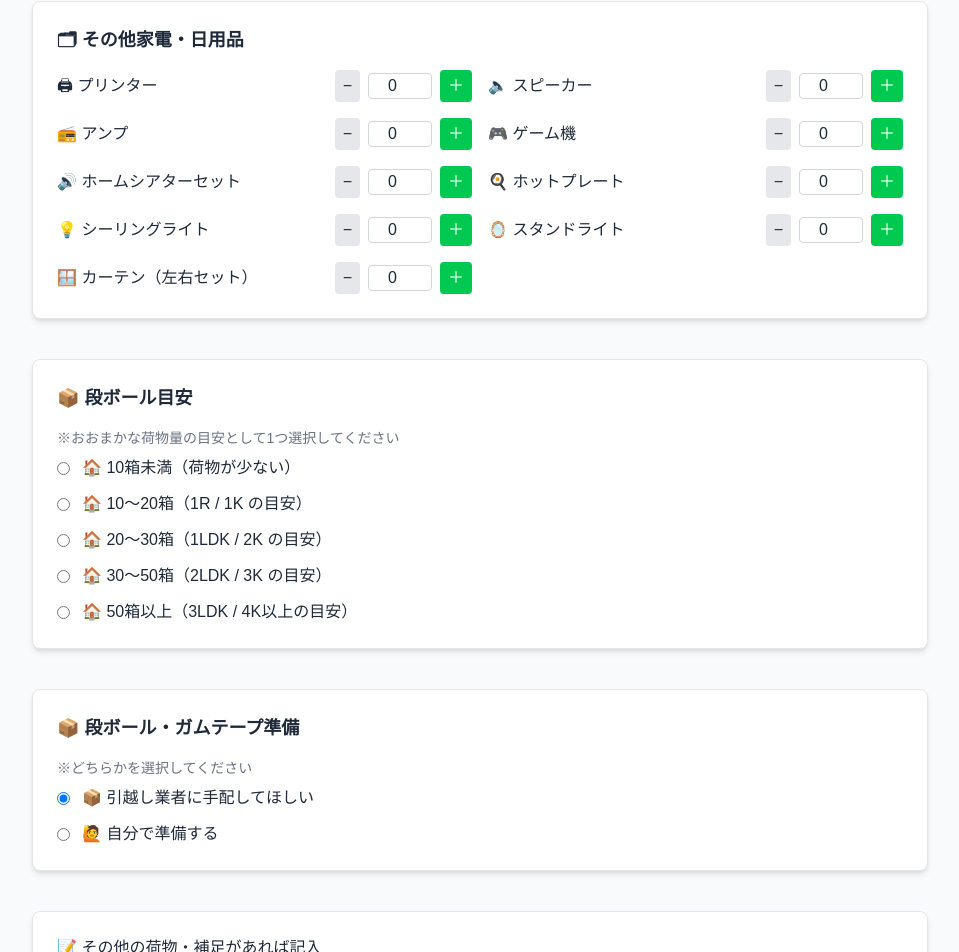
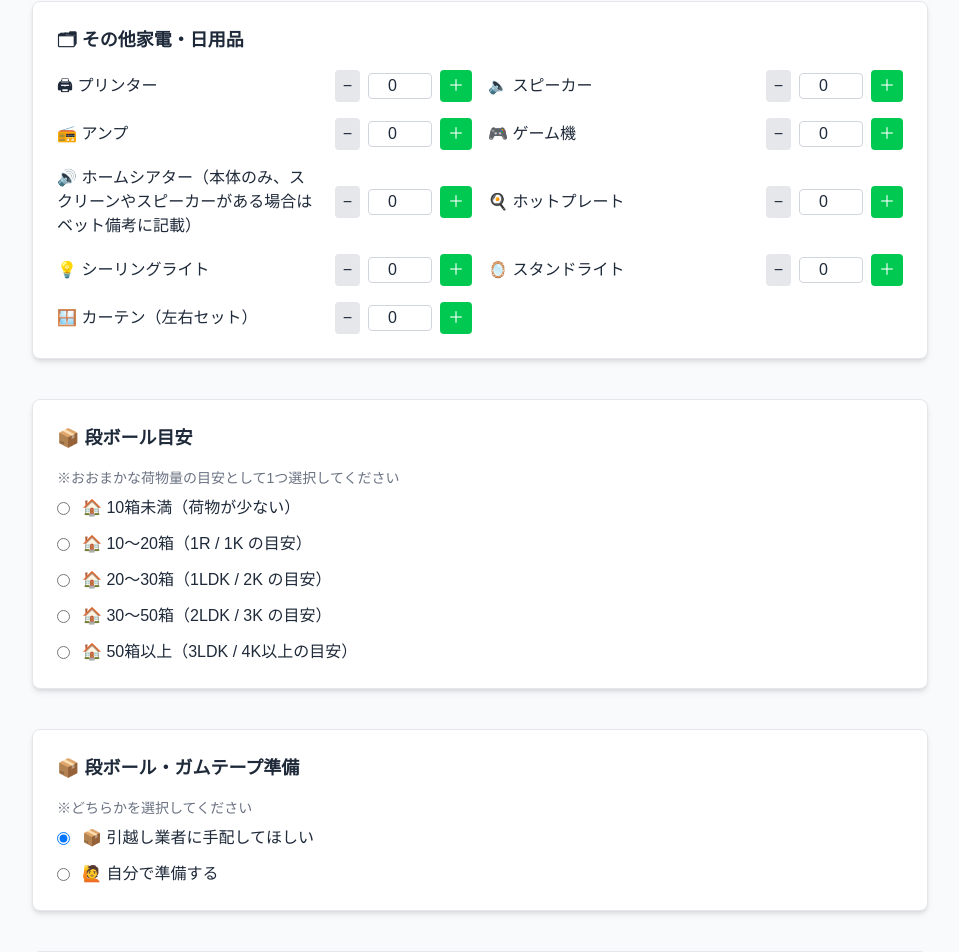
Before and after one commit to watahiki0102/syncworks-site, a Next.js app: page /form/step2 in a window 1280 px wide. Shown: the part 3033-3985 px from the top of the page, without its empty margins (160-1119 px from the left). Built offline with nearby package versions, Linux system fonts and the light colour scheme.

Commit message:
ホームシアター修正

```diff
--- a/src/app/form/step2/page.tsx
+++ b/src/app/form/step2/page.tsx
@@ -171,7 +171,7 @@
         "🔈 スピーカー",
         "📻 アンプ",
         "🎮 ゲーム機",
-        "🔊 ホームシアターセット",
+        "🔊 ホームシアター（本体のみ、スクリーンやスピーカーがある場合はベット備考に記載）",
         "🍳 ホットプレート",
         "💡 シーリングライト",
         "🪞 スタンドライト",
```
